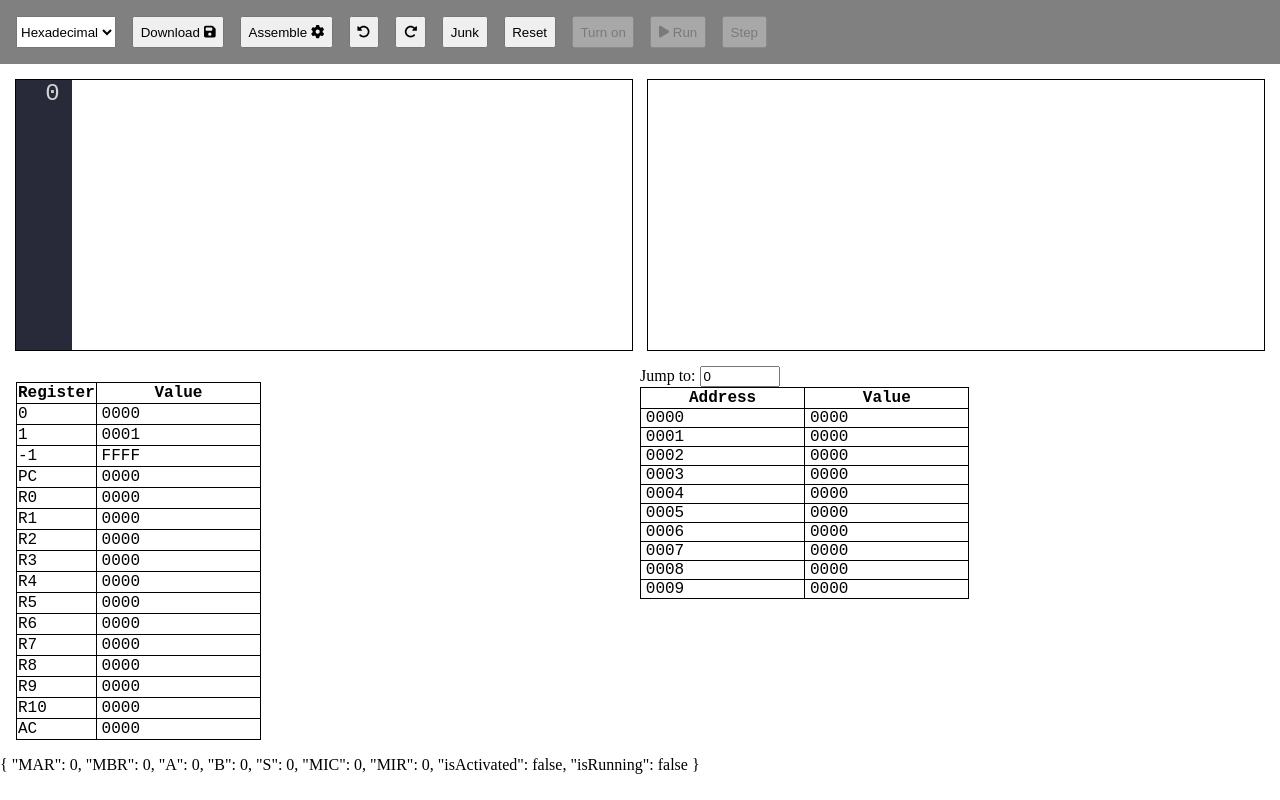
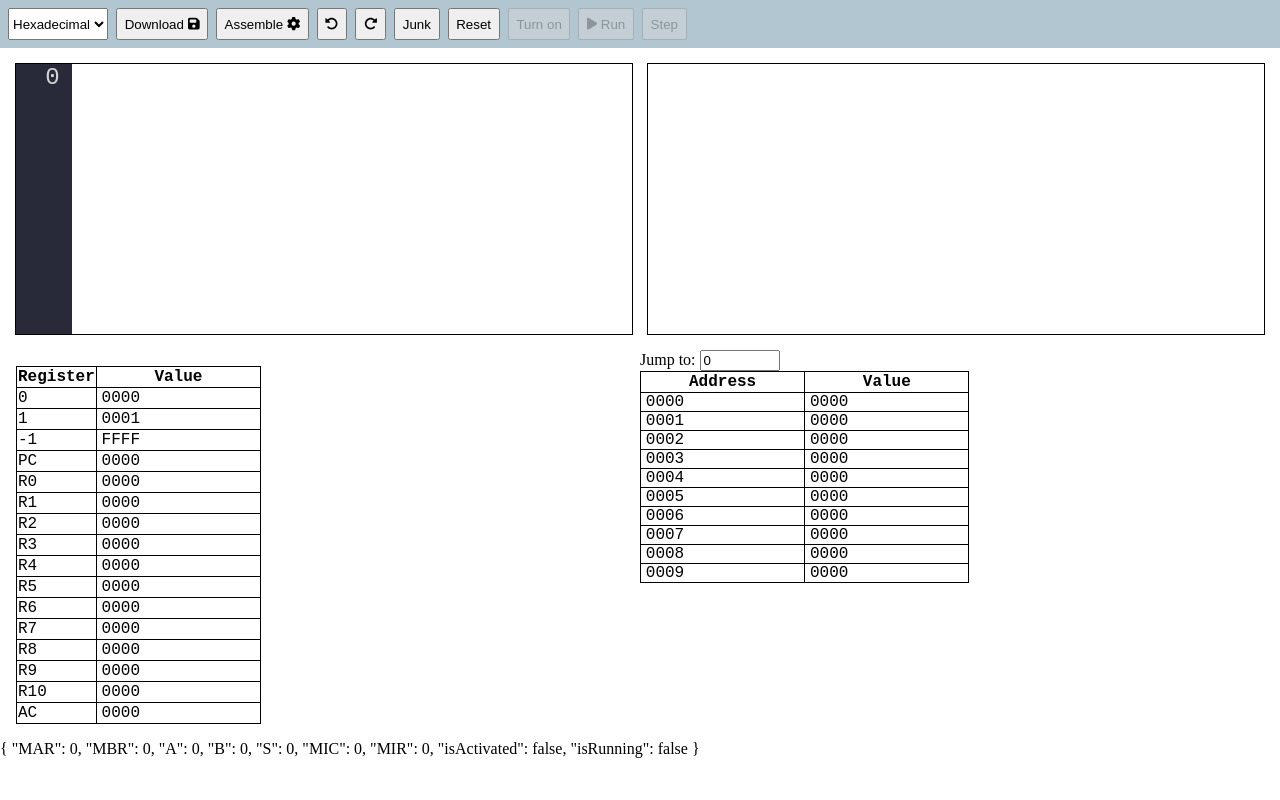
Before and after one commit to horenso/micro16, a Vue app: page / in a window 1280 px wide. Built offline with nearby package versions, Linux system fonts and the light colour scheme.

Commit message:
Style toolbar.

```diff
--- a/src/components/Toolbar.vue
+++ b/src/components/Toolbar.vue
@@ -95,9 +95,10 @@ function step() {
 <style scoped>
 .toolbar {
     display: flex;
-    gap: 1em;
-    background: grey;
-    padding: 1em;
+    flex-wrap: wrap;
+    gap: 0.5em;
+    background: #b1c6d0;
+    padding: 0.5em;
 }
 
 button {
```
